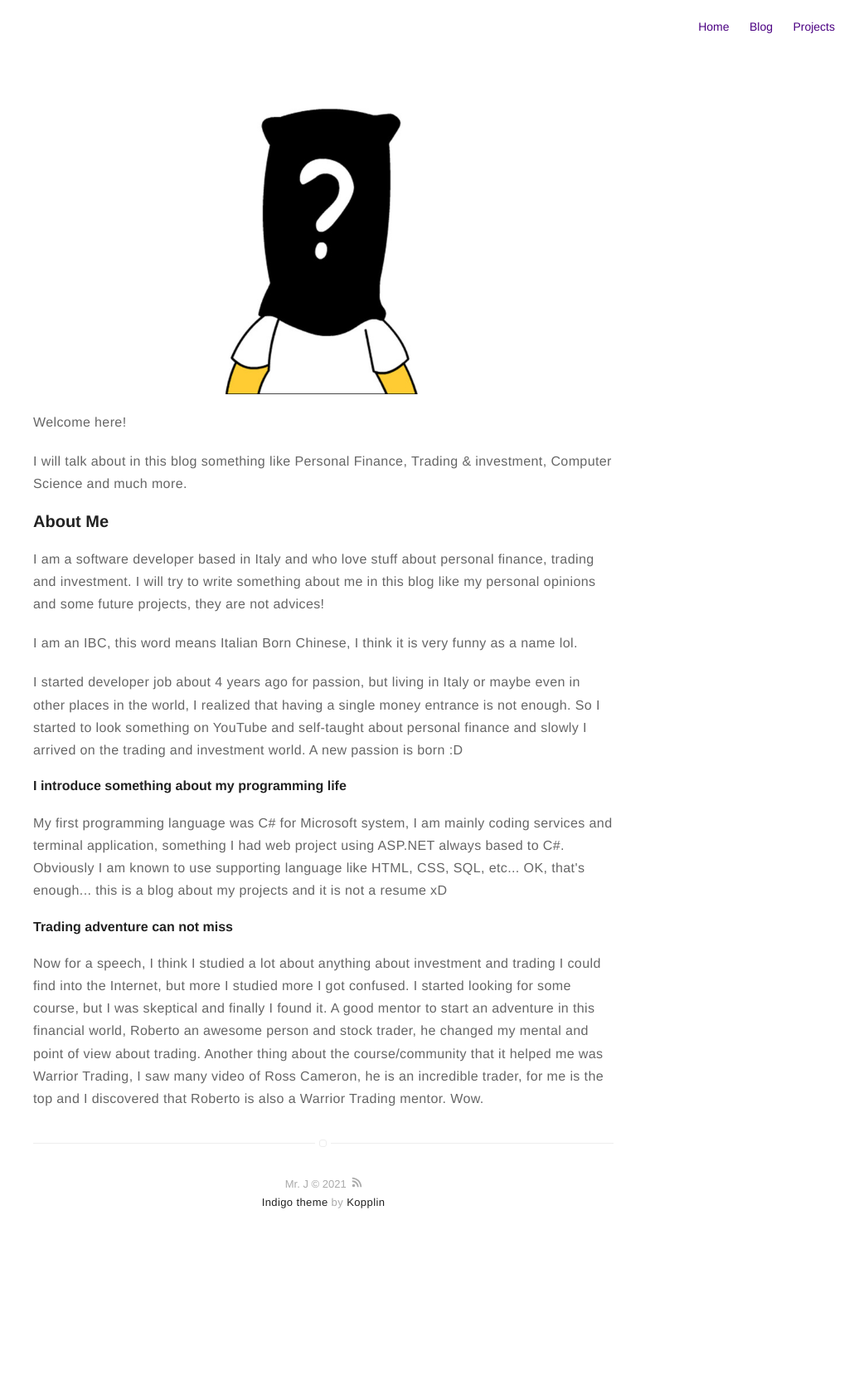
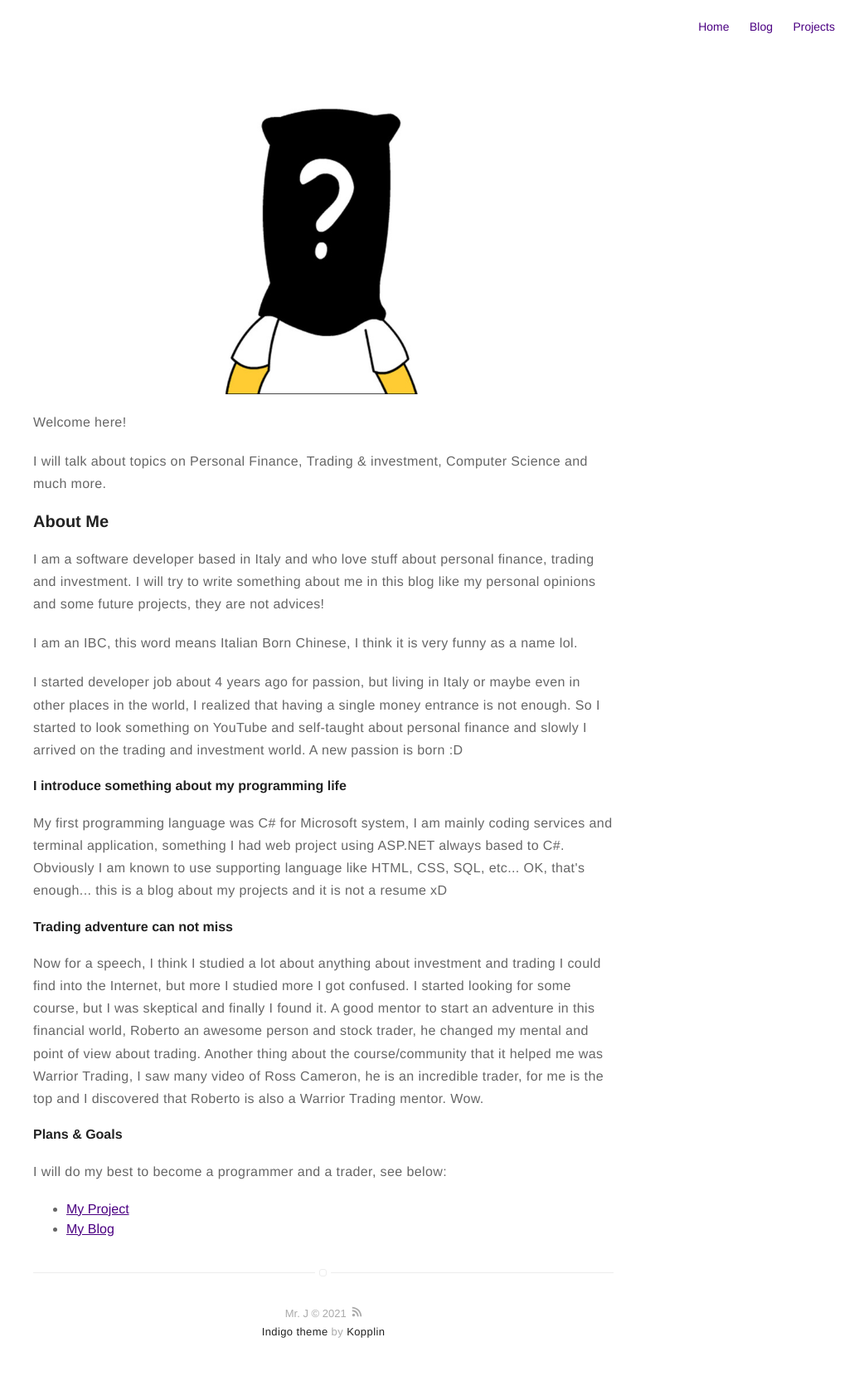
Before and after one commit to mrj-blog/mrj-blog.github.io, a Jekyll site: the page built from about.md, in a window 1280 px wide. Shown: the whole page at 83% size, without its empty margins (250-1280 px from the left). Built offline with Jekyll 4.4.1, drawn with Linux system fonts in a browser that asks for light colours; before the commit the page ends 1520 px from its top, so only the background shows below that.

Commit message:
add link

```diff
--- a/about.md
+++ b/about.md
@@ -6,7 +6,7 @@ layout: page
 
 <p>Welcome here!</p>
 <p>
-    I will talk about in this blog something like <b>Personal Finance</b>, <b>Trading & investment</b>, <b>Computer
+    I will talk about topics on <b>Personal Finance</b>, <b>Trading & investment</b>, <b>Computer
         Science</b> and much more.
 </p>
 
@@ -44,3 +44,12 @@ layout: page
     Cameron, he is an incredible trader, for me is the top and I discovered that Roberto is also a Warrior Trading
     mentor. Wow.
 </p>
+
+<h4>Plans & Goals</h4>
+<p>
+    I will do my best to become a programmer and a trader, see below:
+    <ul>
+        <li><a href="/projects.html">My Project</a></li>
+        <li><a href="/blog.html">My Blog</a></li>
+    </ul>
+</p>
```
